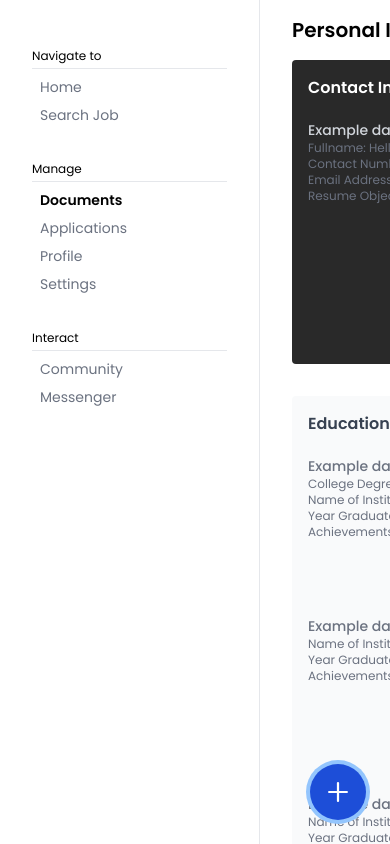
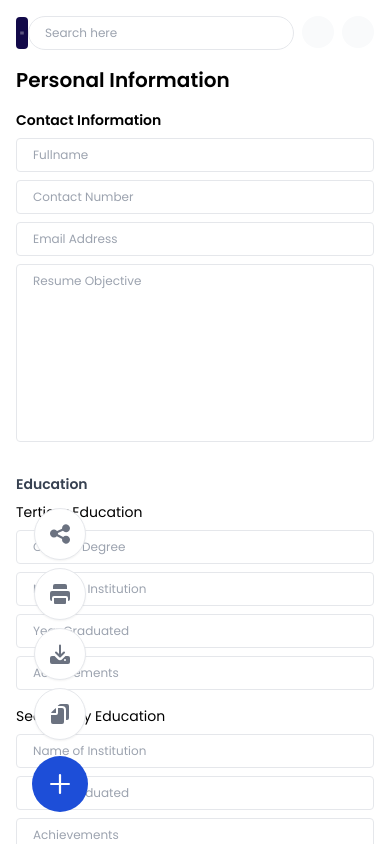
Before and after one commit to arvinmalaluan/project-peso-lipa.online, a React (Vite) app in the folder client/: page /documents in a window 390 px wide. Both pictures are taken after a click on the button "Open actions menu". Built offline with nearby package versions, Linux system fonts and the light colour scheme.

Commit message:
responsive-document-page

```diff
--- a/client/src/components/--documents/PersonalInformation.jsx
+++ b/client/src/components/--documents/PersonalInformation.jsx
@@ -12,17 +12,19 @@ const PersonalInformation = () => {
       <p className="text-xl font-semibold">Personal Information</p>
 
       <div className="mt-4">
-        <div className="flex gap-2">
-          <div className="w-full p-4 bg-[#292929] rounded">
-            <p className="font-semibold text-white">Contact Information</p>
+        <div className="flex flex-col gap-2 sm:flex-row">
+          <div className="w-full p-0 sm:p-4 bg-transparent sm:bg-[#292929]  rounded">
+            <p className="text-sm font-semibold text-black sm:text-base sm:text-white">
+              Contact Information
+            </p>
 
-            <p className="mt-5 font-[500] text-sm text-gray-300">
+            <p className="mt-5 sm:block hidden font-[500] text-sm text-gray-300">
               Example data
             </p>
             <tinyBlocks.SampleData contents={modelsExport.sampleDataForCInfo} />
           </div>
 
-          <div className="flex flex-col w-full gap-2 px-4">
+          <div className="flex flex-col w-full gap-2 px-0 sm:px-4">
             {modelsExport.inputProps_cinfo.map((inputProp, index) => {
               return <commonExports.Input {...inputProp} key={index} />;
             })}
@@ -33,16 +35,18 @@ const PersonalInformation = () => {
       </div>
 
       <div className="mt-8">
-        <div className="flex gap-2">
-          <div className="w-full p-4 custom-bt bg-gray-50 ">
-            <p className="font-semibold text-gray-700">Education</p>
+        <div className="flex flex-col gap-2 sm:flex-row">
+          <div className="w-full p-0 bg-transparent sm:p-4 custom-bt sm:bg-gray-50 ">
+            <p className="text-sm font-semibold text-gray-700 sm:text-base">
+              Education
+            </p>
 
-            <p className="mt-5 font-[500] text-sm text-gray-500">
+            <p className="mt-5 sm:block hidden font-[500] text-sm text-gray-500">
               Example data
             </p>
             <tinyBlocks.SampleData contents={modelsExport.sampleDataForTEduc} />
           </div>
-          <div className="flex flex-col w-full gap-2 px-4 pb-4">
+          <div className="flex flex-col w-full gap-2 px-0 pb-4 sm:px-4">
             <p className="text-sm">Tertiary Education</p>
             {modelsExport.inputProps_teduc.map((inputProp, index) => {
               return <commonExports.Input {...inputProp} key={index} />;
@@ -51,13 +55,15 @@ const PersonalInformation = () => {
         </div>
 
         <div className="flex gap-2">
-          <div className="w-full p-4 bg-gray-50">
-            <p className="font-[500] text-sm text-gray-500">Example data</p>
+          <div className="hidden w-full p-4 bg-gray-50 sm:block">
+            <p className="font-[500] sm:block hidden text-sm text-gray-500">
+              Example data
+            </p>
             <tinyBlocks.SampleData
               contents={modelsExport.sampleDataForGEduc[0]}
             />
           </div>
-          <div className="flex flex-col w-full gap-2 p-4">
+          <div className="flex flex-col w-full gap-2 p-0 sm:p-4">
             <p className="text-sm">Secondary Education</p>
             {modelsExport.inputProps_geduc.map((inputProp, index) => {
               return <commonExports.Input {...inputProp} key={index} />;
@@ -66,13 +72,15 @@ const PersonalInformation = () => {
         </div>
 
         <div className="flex gap-2">
-          <div className="w-full p-4 bg-gray-50 custom-bb ">
-            <p className=" font-[500] text-sm text-gray-500">Example data</p>
+          <div className="hidden w-full p-4 bg-gray-50 sm:block custom-bb ">
+            <p className=" font-[500] text-sm sm:block hidden text-gray-500">
+              Example data
+            </p>
             <tinyBlocks.SampleData
               contents={modelsExport.sampleDataForGEduc[1]}
             />
           </div>
-          <div className="flex flex-col w-full gap-2 p-4">
+          <div className="flex flex-col w-full gap-2 mt-4 sm:mt-0 sm:p-4">
             <p className="text-sm">Primary Education</p>
             {modelsExport.inputProps_geduc.map((inputProp, index) => {
               return <commonExports.Input {...inputProp} key={index} />;
@@ -82,18 +90,20 @@ const PersonalInformation = () => {
       </div>
 
       <div className="mt-8">
-        <div className="flex gap-2">
-          <div className="w-full p-4 custom-bt bg-gray-50 ">
-            <p className="font-semibold text-gray-700">Spoken Languages</p>
+        <div className="flex flex-col gap-2 sm:flex-row">
+          <div className="w-full p-0 bg-transparent sm:p-4 custom-bt sm:bg-gray-50 ">
+            <p className="text-sm font-semibold text-gray-700 sm:text-base">
+              Spoken Languages
+            </p>
 
-            <p className="mt-5 font-[500] text-sm text-gray-500">
+            <p className="mt-5 font-[500] sm:block hidden text-sm text-gray-500">
               Example data
             </p>
             <tinyBlocks.SampleData
               contents={modelsExport.sampleDataForSpoken}
             />
           </div>
-          <div className="flex flex-col w-full px-4 pb-4">
+          <div className="flex flex-col w-full px-0 pb-4 sm:px-4">
             <div className="flex items-center gap-2 ">
               {modelsExport.inputProps_spoken.map((inputProp, index) => {
                 return <commonExports.Input {...inputProp} key={index} />;
@@ -105,18 +115,20 @@ const PersonalInformation = () => {
       </div>
 
       <div className="my-8 ">
-        <div className="flex gap-2">
-          <div className="w-full p-4 custom-bt bg-gray-50 ">
-            <p className="font-semibold text-gray-700">Hobbies and Interests</p>
+        <div className="flex flex-col gap-2 sm:flex-row">
+          <div className="w-full p-0 bg-transparent sm:p-4 custom-bt sm:bg-gray-50 ">
+            <p className="text-sm font-semibold text-gray-700 sm:text-base">
+              Hobbies and Interests
+            </p>
 
-            <p className="mt-5 font-[500] text-sm text-gray-500">
+            <p className="mt-5 font-[500] sm:block hidden text-sm bg-transparent sm:text-gray-500">
               Example data
             </p>
             <tinyBlocks.SampleData
               contents={modelsExport.sampleDataForHbbies}
             />
           </div>
-          <div className="flex flex-col w-full gap-2 px-4 pb-4">
+          <div className="flex flex-col w-full gap-2 px-0 pb-4 sm:px-4">
             {modelsExport.inputProps_hbbies.map((inputProp, index) => {
               return <commonExports.Input {...inputProp} key={index} />;
             })}
@@ -126,7 +138,7 @@ const PersonalInformation = () => {
         </div>
       </div>
 
-      <div className="flex justify-end pr-4">
+      <div className="flex justify-end pr-0 sm:pr-4">
         <button
           className="px-4 py-2 text-xs text-white bg-[#292929] border rounded"
           onClick={() => setPage(2)}
--- a/client/src/components/ui-kits/SpeedDial.jsx
+++ b/client/src/components/ui-kits/SpeedDial.jsx
@@ -1,11 +1,19 @@
-import React from "react";
+import React, { useState } from "react";
 
 const SpeedDial = () => {
+  const [show, setShow] = useState(false);
+
+  function openSpeedDial() {
+    setShow((prev) => !prev);
+  }
+
   return (
-    <div data-dial-init className="fixed end-6 bottom-6 group">
+    <div data-dial-init className="fixed start-8 bottom-8 group lg:hidden">
       <div
         id="speed-dial-menu-default"
-        className="flex flex-col items-center hidden mb-4 space-y-2"
+        className={
+          show ? "flex flex-col items-center mb-4 space-y-2" : "hidden"
+        }
       >
         <button
           type="button"
@@ -116,7 +124,8 @@ const SpeedDial = () => {
         data-dial-toggle="speed-dial-menu-default"
         aria-controls="speed-dial-menu-default"
         aria-expanded="false"
-        className="flex items-center justify-center text-white bg-blue-700 rounded-full w-14 h-14 hover:bg-blue-800 dark:bg-blue-600 dark:hover:bg-blue-700 focus:ring-4 focus:ring-blue-300 focus:outline-none dark:focus:ring-blue-800"
+        className="flex items-center justify-center text-white bg-blue-700 rounded-full w-14 h-14 hover:bg-blue-800"
+        onClick={openSpeedDial}
       >
         <svg
           className="w-5 h-5 transition-transform group-hover:rotate-45"
@@ -127,9 +136,9 @@ const SpeedDial = () => {
         >
           <path
             stroke="currentColor"
-            stroke-linecap="round"
-            stroke-linejoin="round"
-            stroke-width="2"
+            strokeLinecap="round"
+            strokeLinejoin="round"
+            strokeWidth="2"
             d="M9 1v16M1 9h16"
           />
         </svg>
--- a/client/src/models/modelsExport.js
+++ b/client/src/models/modelsExport.js
@@ -134,7 +134,7 @@ const sampleDataForProjects = [
   "Project Overview: An automated job portal that uses data analytics to prescribe job positions based on your skillsets.",
 ];
 const sampleDataForSkills = [
-  "Skills: With a versatile skill set encompassing proficiency in diverse programming languages and expertise in full-stack development, I excel in designing and implementing scalable solutions. My keen problem-solving abilities, attention to detail, and commitment to staying abreast of industry trends make me a valuable asset in delivering high-quality software solutions within dynamic and collaborative team environments.",
+  "Skills: With a versatile skill set encompassing proficiency in diverse programming languages and expertise in full-stack development, I excel in designing and implementing scalable solutions.",
 ];
 
 export default {
--- a/client/src/pages/seeker/Applications.jsx
+++ b/client/src/pages/seeker/Applications.jsx
@@ -11,7 +11,7 @@ const Applications = () => {
       </div>
 
       <div className="w-full h-full overflow-y-scroll">
-        <div className="w-[1240px] flex flex-col gap-4 h-auto px-8 m-auto">
+        <div className="m-w-[1240px] flex flex-col gap-4 h-auto px-8 m-auto">
           <div className="mt-8">
             <p className="text-sm font-semibold">Showing 45 Applications</p>
             <p className="text-xs text-gray-500">Best of luck applicant!</p>
--- a/client/src/pages/seeker/Documents.jsx
+++ b/client/src/pages/seeker/Documents.jsx
@@ -4,23 +4,62 @@ import tinyBlocks from "../../utils/tinyBlocks";
 import Resume from "../../components/--documents/Resume";
 import SeekerResumeContextProvider from "../../context/seekerResumeContextProvider";
 import SpeedDial from "../../components/ui-kits/SpeedDial";
+import { hideSideMenu, showSideMenu } from "../../utils/functions";
+import svgExports from "../../assets/svg/exports";
 
 const Documents = () => {
   return (
     <div className="flex w-screen h-screen">
-      <div>
+      <div className="hidden lg:block">
         <SideNav />
       </div>
 
+      <div className="absolute z-10 hidden w-screen" id="side-nav-small-screen">
+        <div className="absolute h-screen bg-white">
+          <SideNav />
+        </div>
+        <div
+          className="w-full h-screen bg-darkBackground-100"
+          onClick={hideSideMenu}
+        ></div>
+      </div>
+
       <div className="w-full h-full overflow-y-scroll">
-        <div className="w-[1240px] relative flex items-start gap-4 h-auto px-8 m-auto">
-          <SeekerResumeContextProvider>
-            <Resume />
-          </SeekerResumeContextProvider>
+        <div className="m-w-[1240px] relative flex items-start gap-4 h-auto px-4 sm:px-8 m-auto">
+          <div className="w-full">
+            <div className="flex items-center justify-between mt-4">
+              <button
+                className="w-8 h-8 p-1 text-white rounded lg:hidden no-border bg-secondary-900"
+                onClick={showSideMenu}
+              >
+                <svgExports.BurgerIcon />
+              </button>
+
+              <input
+                type="text"
+                className="hidden w-2/4 px-4 py-2 text-xs border rounded-full outline-none lg:block w-100"
+                placeholder="Search here"
+              />
+
+              <div className="flex gap-2">
+                <input
+                  type="text"
+                  className="px-4 py-2 text-xs border rounded-full outline-none lg:hidden w-100"
+                  placeholder="Search here"
+                />
+                <div className="w-8 h-8 rounded-full bg-gray-50"></div>
+                <div className="w-8 h-8 rounded-full bg-gray-50"></div>
+              </div>
+            </div>
+
+            <SeekerResumeContextProvider>
+              <Resume />
+            </SeekerResumeContextProvider>
+          </div>
 
           <SpeedDial />
 
-          <div className="w-[260px] py-4 ml-4 sticky top-0 h-screen">
+          <div className="w-[260px] py-4 ml-4 sticky top-0 h-screen hidden lg:block">
             <p className="pb-1 ml-6 text-xs border-b font-[500]">
               ON THIS PAGE
             </p>
--- a/client/src/utils/tinyBlocks.jsx
+++ b/client/src/utils/tinyBlocks.jsx
@@ -40,7 +40,7 @@ const RightSideBar = (props) => {
 const SampleData = (props) => {
   return props.contents.map((content, index) => {
     return (
-      <p className="text-xs text-gray-500" key={index}>
+      <p className="hidden text-xs text-gray-500 sm:block" key={index}>
         {content}
       </p>
     );
```
Also changed, not shown: client/src/components/--documents/References.jsx (+10 -6 lines), client/src/components/--documents/WorkRelatedInformation.jsx (+29 -17 lines).
